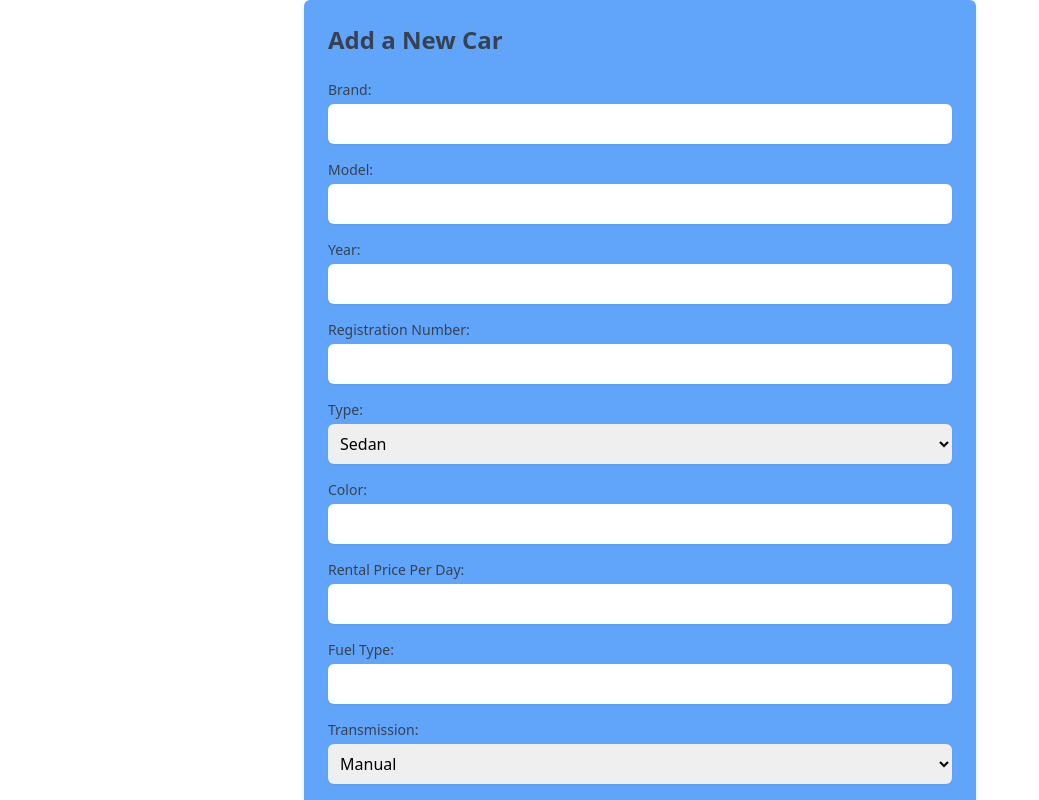
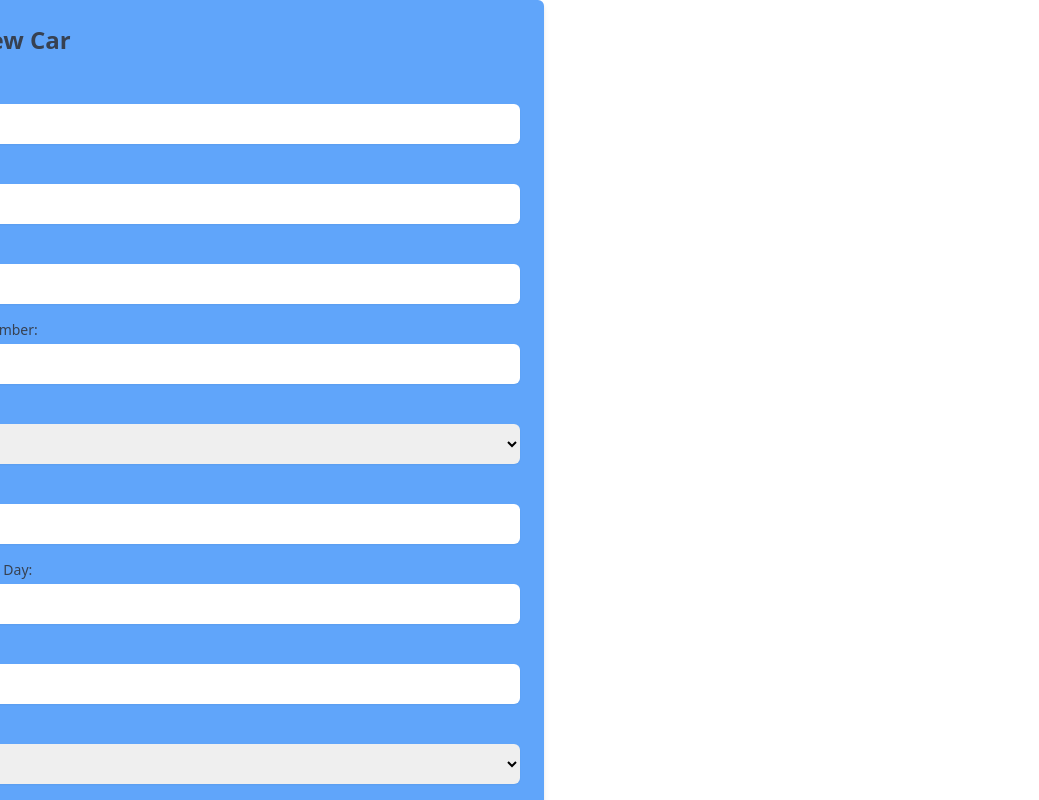
Before and after one commit to vedant-radke/Car_Rental, a React (Vite) app in the folder client/: page /CarForm in a window 1280 px wide. Shown: the top 800 px of the page, without its empty margins (0-1039 px from the left). Built offline with nearby package versions, Linux system fonts and the light colour scheme.

Commit message:
minor bug fixes

```diff
--- a/client/src/components/CarForm.jsx
+++ b/client/src/components/CarForm.jsx
@@ -83,7 +83,7 @@ console.log(res.data.message);
   return (
     <form
     onSubmit={handleSubmit}
-    className="max-w-2xl mx-auto p-6 bg-blue-400 shadow-md rounded-md space-y-6"
+    className="max-w-2xl mx-auto p-6 bg-blue-400 shadow-md rounded-md space-y-6 ml-[-10%]"
   >
     <h2 className="text-2xl font-semibold text-gray-700">Add a New Car</h2>
 
--- a/client/src/components/CarOwnerCars.jsx
+++ b/client/src/components/CarOwnerCars.jsx
@@ -67,7 +67,7 @@ const CarOwnerCars = () => {
   };
 
   return (
-    <div className="ml-[16%]">
+    <div className="ml-[-40%]">
       <h1 className="text-2xl font-bold mb-4">Owned Cars</h1>
       {message && <p className="text-red-500">{message}</p>}
       {cars.length > 0 ? (
--- a/client/src/components/ChangeRole.jsx
+++ b/client/src/components/ChangeRole.jsx
@@ -1,13 +1,13 @@
 import React, { useState } from 'react';
 import toast from 'react-hot-toast';
-import { API_END_POINT_admin } from '../utils/constants'; // Replace with your API endpoint
+import { API_END_POINT_admin } from '../utils/constants';
 
 const ChangeRole = () => {
   const [email, setEmail] = useState('');
   const [newRole, setNewRole] = useState('');
   const [currentRole, setCurrentRole] = useState('');
 
-  // Fetch current role based on email using XMLHttpRequest
+
   const fetchCurrentRole = () => {
     if (!email) {
       toast.error('Email is required');
@@ -17,7 +17,7 @@ const ChangeRole = () => {
     const xhr = new XMLHttpRequest();
     xhr.open('GET', `${API_END_POINT_admin}/getuser?email=${email}`, true);
     xhr.setRequestHeader('Content-Type', 'application/json');
-    xhr.withCredentials = true; // For sending cookies
+    xhr.withCredentials = true; // to send cookie,
 
     xhr.onload = function () {
       if (xhr.status === 200) {
--- a/client/src/components/OwnerBookingDetails.jsx
+++ b/client/src/components/OwnerBookingDetails.jsx
@@ -52,7 +52,7 @@ const OwnerBookingDetails = () => {
     }, []); // Only run once on component mount
 
     return (
-        <div className="flex flex-col items-center min-h-screen bg-gray-100 ml-[16%]">
+        <div className="flex flex-col items-center min-h-screen bg-gray-100 ml-[-45%]">
             <h1 className="text-3xl font-bold mb-4">Car Owner Booking Details</h1>
 
             {/* Show error if any */}
```
